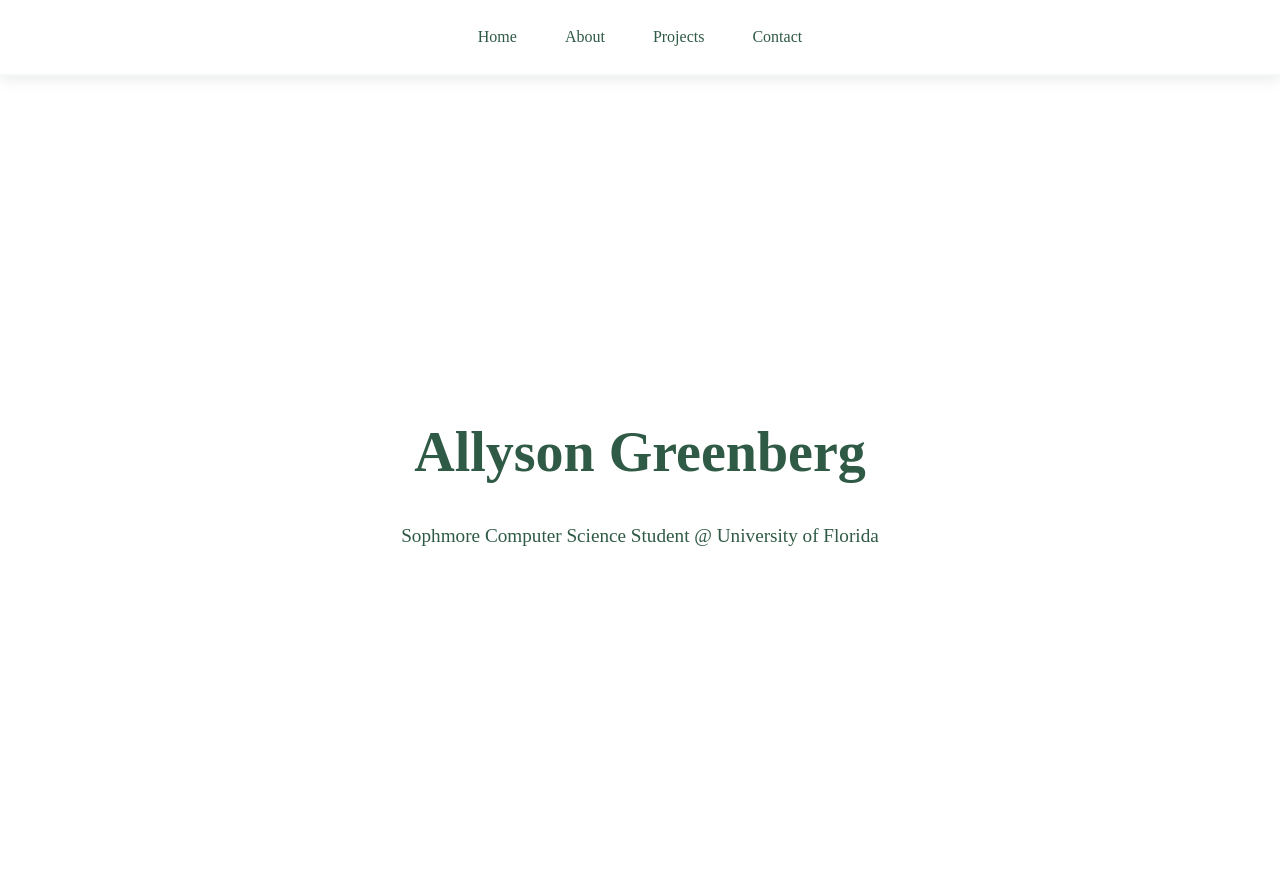
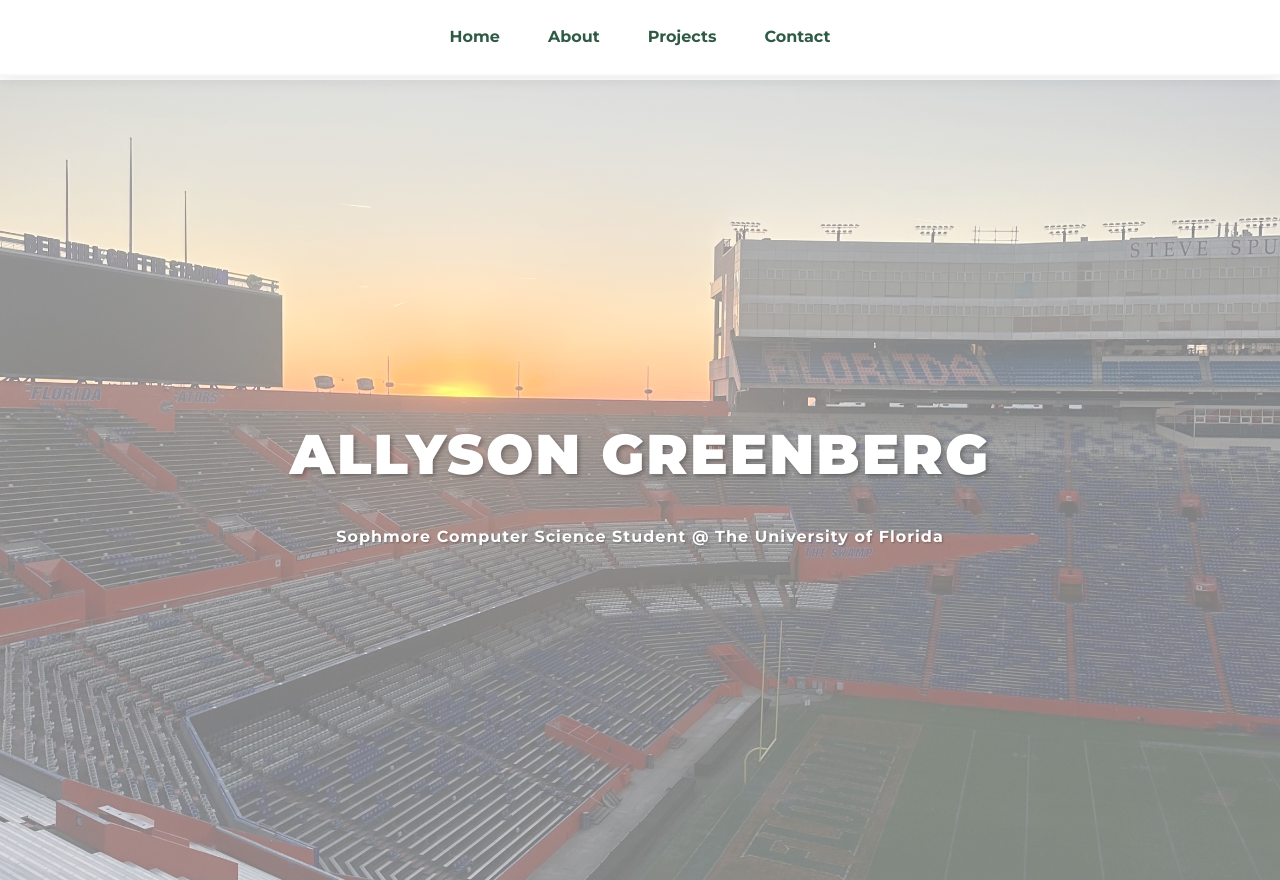
Before and after one commit to allygreenberg8/agreenie.tech, a plain HTML site: page index.html in a window 1280 px wide. Shown: the top 880 px of the page. Drawn offline with Linux system fonts and the light colour scheme.

Commit message:
Update personal website with new font and styles. Added Montserrat font from Google Fonts, updated the 'About Me' section to correct university name, and changed the body font to Montserrat. Enhanced the homepage with a background image and improved text readability with shadows. Adjusted font weights for various elements in styles.css for better visual hierarchy.

```diff
--- a/index.html
+++ b/index.html
@@ -6,6 +6,7 @@
     <title>Allyson Greenberg - Personal Website</title>
     <link rel="stylesheet" href="styles.css">
     <link rel="stylesheet" href="https://cdnjs.cloudflare.com/ajax/libs/font-awesome/6.0.0/css/all.min.css">
+    <link href="https://fonts.googleapis.com/css2?family=Montserrat:wght@700;800;900&display=swap" rel="stylesheet">
 </head>
 <body>
     <header>
@@ -22,7 +23,7 @@
     <main>
         <section id="home">
             <h1>Allyson Greenberg</h1>
-            <p>Sophmore Computer Science Student @ University of Florida</p>
+            <p>Sophmore Computer Science Student @ The University of Florida</p>
         </section>
 
         <section id="about">
--- a/styles.css
+++ b/styles.css
@@ -17,7 +17,7 @@
 }
 
 body {
-    font-family: 'Times New Roman', Times, serif;
+    font-family: 'Montserrat', sans-serif;
     line-height: 1.6;
     color: var(--text-color);
     background-color: var(--bg-color);
@@ -46,7 +46,7 @@ nav ul {
 nav a {
     text-decoration: none;
     color: var(--text-color);
-    font-weight: 500;
+    font-weight: 600;
     position: relative;
     transition: var(--transition);
 }
@@ -96,7 +96,7 @@ h2 {
     font-size: 2.5rem;
     margin-bottom: 1.5rem;
     color: var(--primary-color);
-    font-weight: 700;
+    font-weight: 800;
 }
 
 .project-grid {
@@ -147,6 +147,7 @@ footer {
     padding: 2rem;
     background: var(--primary-color);
     color: var(--bg-color);
+    font-weight: 500;
 }
 
 /* Add smooth scrolling */
@@ -180,17 +181,43 @@ html {
 #home {
     text-align: center;
     align-items: center;
+    background-image: linear-gradient(
+        rgba(255, 255, 255, 0.5),
+        rgba(255, 255, 255, 0.5)
+    ), url('images/gatorstadium.jpeg');
+    background-size: cover;
+    background-position: center;
+    background-attachment: fixed;
+    position: relative;
+}
+
+/* Ensure text remains readable over the background */
+#home h1 {
+    position: relative;
+    z-index: 2;
+    color: white;
+    text-shadow: 2px 2px 4px rgba(0, 0, 0, 0.3);
+    font-family: 'Montserrat', sans-serif;
+    font-weight: 900;
+    text-transform: uppercase;
+    letter-spacing: 2px;
 }
 
 #home p {
-    font-size: 1.2rem;
-    color: var(--text-color);
+    position: relative;
+    z-index: 2;
+    color: white;
+    text-shadow: 1px 1px 2px rgba(0, 0, 0, 0.3);
+    font-family: 'Montserrat', sans-serif;
+    font-weight: 700;
+    letter-spacing: 1px;
 }
 
 /* Center contact information */
 #contact p {
     font-size: 1.2rem;
     margin-bottom: 1rem;
+    font-weight: 500;
 }
 
 /* Ensure about section text is centered */
@@ -280,3 +307,7 @@ html {
 .download-resume i {
     font-size: 1.1rem;
 }
+
+.project-card h3 {
+    font-weight: 700;
+}
```
Also changed, not shown: images/gatorstadium.jpeg (added).
